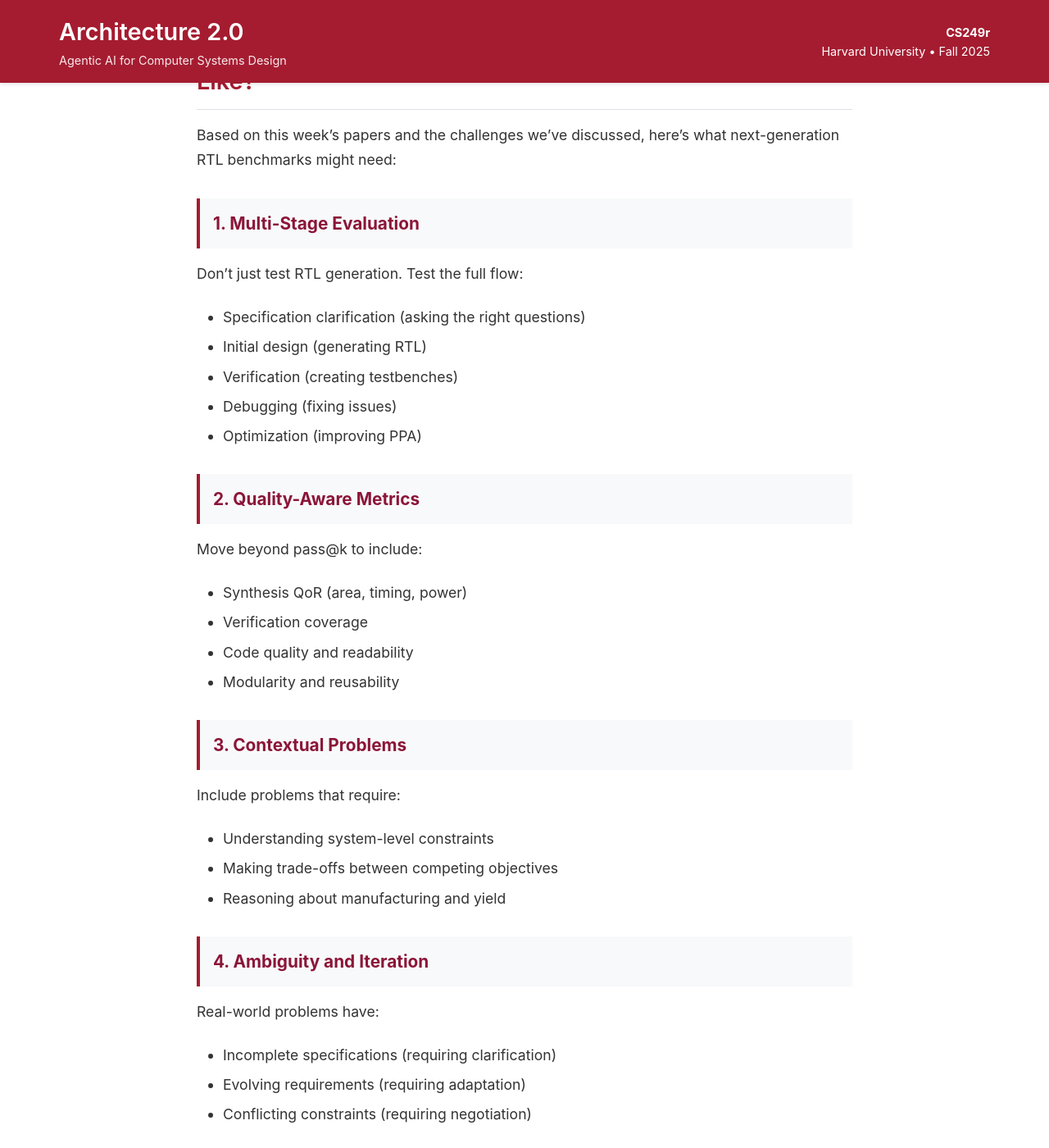
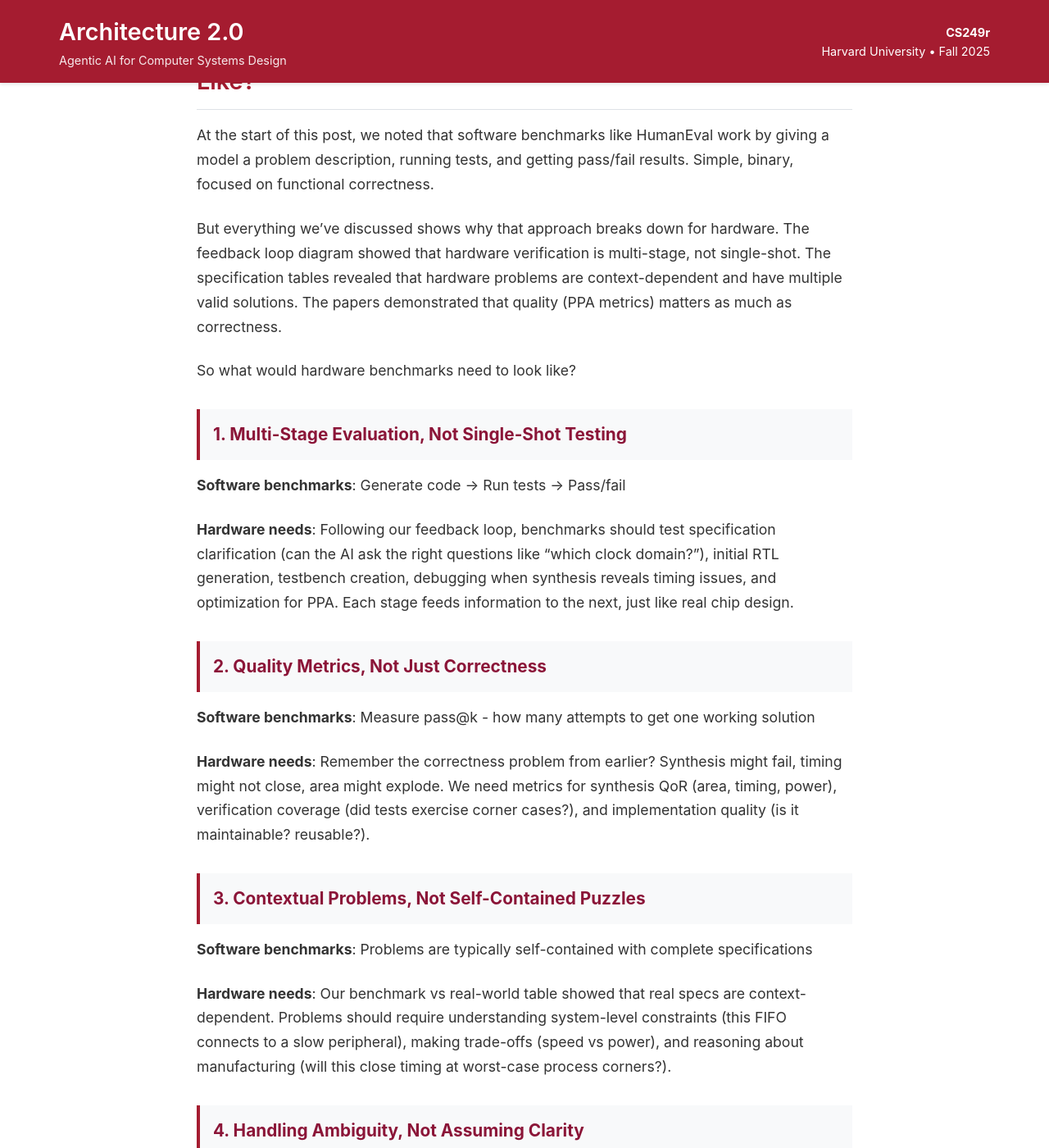
Before and after one commit to harvard-edge/cs249r_fall2025, a Jekyll site: the page built from _posts/2024-11-14-week-11-part-2-benchmarking-llms.md, in a window 1280 px wide and 1400 px high, scrolled down 10601 px. Shown: the whole window at 82% size. Built offline with Jekyll 4.4.1, drawn with Linux system fonts in a browser that asks for light colours; comment, search, counter and statistics services are not loaded; some of the changed text lies outside the part shown.

Commit message:
Revise 'Looking Forward' section to be grounded in earlier content and contrast with software benchmarking

```diff
--- a/_posts/2024-11-14-week-11-part-2-benchmarking-llms.md
+++ b/_posts/2024-11-14-week-11-part-2-benchmarking-llms.md
@@ -266,41 +266,41 @@ These questions come from experience and understanding of the broader system con
 
 ## Looking Forward: What Would Better Benchmarks Look Like?
 
-Based on this week's papers and the challenges we've discussed, here's what next-generation RTL benchmarks might need:
+At the start of this post, we noted that software benchmarks like HumanEval work by giving a model a problem description, running tests, and getting pass/fail results. Simple, binary, focused on functional correctness.
 
-### 1. Multi-Stage Evaluation
-Don't just test RTL generation. Test the full flow:
-- Specification clarification (asking the right questions)
-- Initial design (generating RTL)
-- Verification (creating testbenches)
-- Debugging (fixing issues)
-- Optimization (improving PPA)
+But everything we've discussed shows why that approach breaks down for hardware. The feedback loop diagram showed that hardware verification is multi-stage, not single-shot. The specification tables revealed that hardware problems are context-dependent and have multiple valid solutions. The papers demonstrated that quality (PPA metrics) matters as much as correctness.
 
-### 2. Quality-Aware Metrics
-Move beyond pass@k to include:
-- Synthesis QoR (area, timing, power)
-- Verification coverage
-- Code quality and readability
-- Modularity and reusability
+So what would hardware benchmarks need to look like?
 
-### 3. Contextual Problems
-Include problems that require:
-- Understanding system-level constraints
-- Making trade-offs between competing objectives
-- Reasoning about manufacturing and yield
+### 1. Multi-Stage Evaluation, Not Single-Shot Testing
 
-### 4. Ambiguity and Iteration
-Real-world problems have:
-- Incomplete specifications (requiring clarification)
-- Evolving requirements (requiring adaptation)
-- Conflicting constraints (requiring negotiation)
+**Software benchmarks**: Generate code → Run tests → Pass/fail
 
-### 5. Verification-First Design
-Test the ability to:
-- Generate comprehensive testbenches
-- Identify corner cases
-- Create meaningful assertions
-- Debug failures systematically
+**Hardware needs**: Following our feedback loop, benchmarks should test specification clarification (can the AI ask the right questions like "which clock domain?"), initial RTL generation, testbench creation, debugging when synthesis reveals timing issues, and optimization for PPA. Each stage feeds information to the next, just like real chip design.
+
+### 2. Quality Metrics, Not Just Correctness
+
+**Software benchmarks**: Measure pass@k - how many attempts to get one working solution
+
+**Hardware needs**: Remember the correctness problem from earlier? Synthesis might fail, timing might not close, area might explode. We need metrics for synthesis QoR (area, timing, power), verification coverage (did tests exercise corner cases?), and implementation quality (is it maintainable? reusable?).
+
+### 3. Contextual Problems, Not Self-Contained Puzzles
+
+**Software benchmarks**: Problems are typically self-contained with complete specifications
+
+**Hardware needs**: Our benchmark vs real-world table showed that real specs are context-dependent. Problems should require understanding system-level constraints (this FIFO connects to a slow peripheral), making trade-offs (speed vs power), and reasoning about manufacturing (will this close timing at worst-case process corners?).
+
+### 4. Handling Ambiguity, Not Assuming Clarity
+
+**Software benchmarks**: Precise specifications with single correct answers
+
+**Hardware needs**: As we saw with "design a FIFO," real hardware specs are incomplete and evolving. Benchmarks should test whether AI can identify missing information, ask clarifying questions, and adapt when requirements change mid-design.
+
+### 5. Verification-Centric Evaluation
+
+**Software benchmarks**: Tests are provided; just make code pass them
+
+**Hardware needs**: The irrevocability constraint means verification is paramount. Benchmarks should test the ability to generate comprehensive testbenches, identify corner cases the spec didn't mention, create meaningful assertions, and debug systematically when issues arise.
 
 ## The Uncomfortable Reality
 
```
